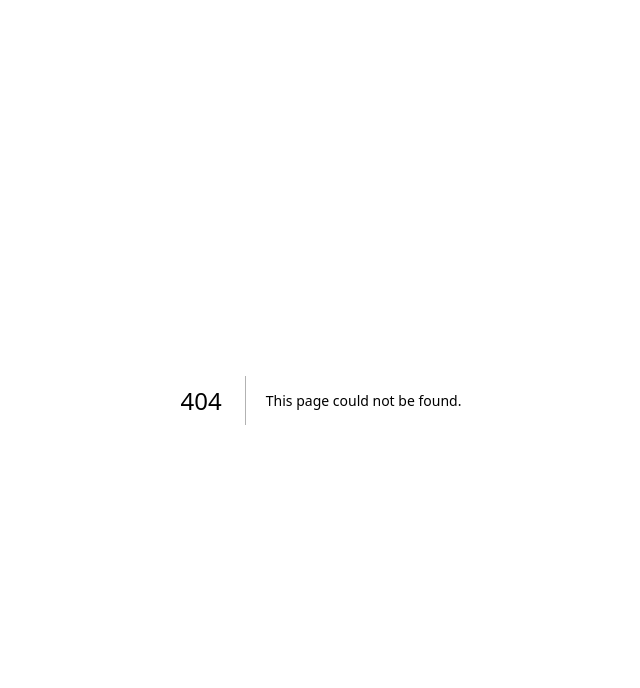
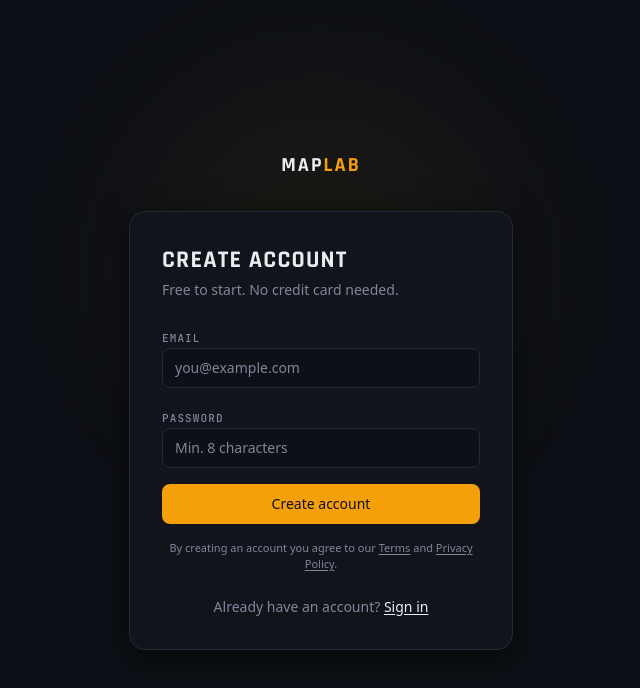
Before and after one commit to Netlex04/MapLab, a Next.js app in the folder apps/web/: page /register in a window 1280 px wide. Before the commit this address had no page. Shown: the top 688 px of the page, without its empty margins (319-959 px from the left). Built offline with nearby package versions, Linux system fonts and the light colour scheme.

Commit message:
feat: supabase auth

```diff
--- /dev/null
+++ b/apps/web/src/app/(auth)/layout.tsx
@@ -0,0 +1,24 @@
+import Link from 'next/link'
+
+export default function AuthLayout({ children }: { children: React.ReactNode }) {
+  return (
+    <div className="relative flex min-h-screen flex-col items-center justify-center p-6">
+      {/* Ambient glow */}
+      <div aria-hidden className="pointer-events-none absolute inset-0 overflow-hidden">
+        <div className="absolute left-1/2 top-1/3 h-96 w-96 -translate-x-1/2 -translate-y-1/2 rounded-full bg-amber-500/5 blur-3xl" />
+      </div>
+
+      {/* Wordmark */}
+      <Link
+        href="/"
+        className="relative mb-8 font-display text-xl font-bold uppercase tracking-widest"
+      >
+        Map<span className="text-primary">Lab</span>
+      </Link>
+
+      <div className="relative w-full max-w-sm">
+        {children}
+      </div>
+    </div>
+  )
+}
--- /dev/null
+++ b/apps/web/src/app/(auth)/login/login-form.tsx
@@ -0,0 +1,68 @@
+'use client'
+
+import { useActionState } from 'react'
+import Link from 'next/link'
+import { Button } from '@/components/ui/button'
+import { Input } from '@/components/ui/input'
+import { Label } from '@/components/ui/label'
+import { login, type AuthState } from '@/app/actions/auth'
+
+export function LoginForm() {
+  const [state, action, pending] = useActionState<AuthState, FormData>(login, null)
+
+  return (
+    <div className="rounded-xl border border-border bg-card p-8 shadow-lg">
+      <div className="mb-6">
+        <h1 className="font-display text-2xl font-bold uppercase tracking-wider">Sign in</h1>
+        <p className="mt-1 text-sm text-muted-foreground">Continue with your account</p>
+      </div>
+
+      <form action={action} className="space-y-4">
+        <div className="space-y-1.5">
+          <Label htmlFor="email" className="font-mono text-[11px] uppercase tracking-widest text-muted-foreground">
+            Email
+          </Label>
+          <Input
+            id="email"
+            name="email"
+            type="email"
+            placeholder="you@example.com"
+            required
+            autoComplete="email"
+          />
+        </div>
+
+        <div className="space-y-1.5">
+          <Label htmlFor="password" className="font-mono text-[11px] uppercase tracking-widest text-muted-foreground">
+            Password
+          </Label>
+          <Input
+            id="password"
+            name="password"
+            type="password"
+            placeholder="••••••••"
+            required
+            autoComplete="current-password"
+          />
+        </div>
+
+        {state && 'error' in state && (
+          <div className="rounded border border-destructive/30 bg-destructive/10 px-3 py-2 text-sm text-destructive">
+            {state.error}
+          </div>
+        )}
+
+        <Button type="submit" className="w-full" disabled={pending}>
+          {pending ? 'Signing in…' : 'Sign in'}
+        </Button>
+      </form>
+
+      <p className="mt-6 text-center text-sm text-muted-foreground">
+        No account yet?{' '}
+        <Link href="/register" className="text-foreground underline underline-offset-2 hover:text-primary transition-colors">
+          Create one
+        </Link>
+      </p>
+    </div>
+  )
+}
--- a/apps/web/src/app/(auth)/login/page.tsx
+++ b/apps/web/src/app/(auth)/login/page.tsx
@@ -1,13 +1,5 @@
+import { LoginForm } from './login-form'
+
 export default function LoginPage() {
-  return (
-    <main className="flex min-h-screen items-center justify-center p-8">
-      <div className="w-full max-w-sm space-y-6">
-        <div>
-          <h1 className="text-2xl font-bold">Einloggen</h1>
-          <p className="mt-1 text-sm text-muted-foreground">Weiter mit deinem Account</p>
-        </div>
-        {/* Auth-Formular kommt hier */}
-      </div>
-    </main>
-  )
+  return <LoginForm />
 }
--- /dev/null
+++ b/apps/web/src/app/(auth)/register/page.tsx
@@ -0,0 +1,5 @@
+import { RegisterForm } from './register-form'
+
+export default function RegisterPage() {
+  return <RegisterForm />
+}
--- /dev/null
+++ b/apps/web/src/app/(auth)/register/register-form.tsx
@@ -0,0 +1,101 @@
+'use client'
+
+import { useActionState } from 'react'
+import Link from 'next/link'
+import { Button } from '@/components/ui/button'
+import { Input } from '@/components/ui/input'
+import { Label } from '@/components/ui/label'
+import { register, type AuthState } from '@/app/actions/auth'
+
+export function RegisterForm() {
+  const [state, action, pending] = useActionState<AuthState, FormData>(register, null)
+
+  if (state && 'success' in state) {
+    return (
+      <div className="rounded-xl border border-border bg-card p-8 shadow-lg text-center">
+        <div className="mb-3 flex justify-center">
+          <span className="flex h-10 w-10 items-center justify-center rounded-full bg-green-400/10 text-green-400 text-xl">
+            ✓
+          </span>
+        </div>
+        <h2 className="font-display text-xl font-bold uppercase tracking-wider">Check your email</h2>
+        <p className="mt-2 text-sm text-muted-foreground">{state.success}</p>
+        <Link
+          href="/login"
+          className="mt-6 inline-block text-sm text-foreground underline underline-offset-2 hover:text-primary transition-colors"
+        >
+          Back to sign in
+        </Link>
+      </div>
+    )
+  }
+
+  return (
+    <div className="rounded-xl border border-border bg-card p-8 shadow-lg">
+      <div className="mb-6">
+        <h1 className="font-display text-2xl font-bold uppercase tracking-wider">Create account</h1>
+        <p className="mt-1 text-sm text-muted-foreground">Free to start. No credit card needed.</p>
+      </div>
+
+      <form action={action} className="space-y-4">
+        <div className="space-y-1.5">
+          <Label htmlFor="email" className="font-mono text-[11px] uppercase tracking-widest text-muted-foreground">
+            Email
+          </Label>
+          <Input
+            id="email"
+            name="email"
+            type="email"
+            placeholder="you@example.com"
+            required
+            autoComplete="email"
+          />
+        </div>
+
+        <div className="space-y-1.5">
+          <Label htmlFor="password" className="font-mono text-[11px] uppercase tracking-widest text-muted-foreground">
+            Password
+          </Label>
+          <Input
+            id="password"
+            name="password"
+            type="password"
+            placeholder="Min. 8 characters"
+            required
+            minLength={8}
+            autoComplete="new-password"
+          />
+        </div>
+
+        {state && 'error' in state && (
+          <div className="rounded border border-destructive/30 bg-destructive/10 px-3 py-2 text-sm text-destructive">
+            {state.error}
+          </div>
+        )}
+
+        <Button type="submit" className="w-full" disabled={pending}>
+          {pending ? 'Creating account…' : 'Create account'}
+        </Button>
+
+        <p className="text-center text-[11px] text-muted-foreground">
+          By creating an account you agree to our{' '}
+          <Link href="/terms" className="underline underline-offset-2 hover:text-foreground transition-colors">
+            Terms
+          </Link>{' '}
+          and{' '}
+          <Link href="/privacy" className="underline underline-offset-2 hover:text-foreground transition-colors">
+            Privacy Policy
+          </Link>
+          .
+        </p>
+      </form>
+
+      <p className="mt-6 text-center text-sm text-muted-foreground">
+        Already have an account?{' '}
+        <Link href="/login" className="text-foreground underline underline-offset-2 hover:text-primary transition-colors">
+          Sign in
+        </Link>
+      </p>
+    </div>
+  )
+}
--- /dev/null
+++ b/apps/web/src/app/actions/auth.ts
@@ -0,0 +1,52 @@
+'use server'
+
+import { redirect } from 'next/navigation'
+import { createClient } from '@/lib/supabase/server'
+
+export type AuthState =
+  | { error: string }
+  | { success: string }
+  | null
+
+export async function login(_: AuthState, formData: FormData): Promise<AuthState> {
+  const supabase = await createClient()
+
+  const email = formData.get('email') as string
+  const password = formData.get('password') as string
+
+  const { error } = await supabase.auth.signInWithPassword({ email, password })
+
+  if (error) return { error: error.message }
+
+  redirect('/dashboard')
+}
+
+export async function register(_: AuthState, formData: FormData): Promise<AuthState> {
+  const supabase = await createClient()
+
+  const email = formData.get('email') as string
+  const password = formData.get('password') as string
+
+  const { data, error } = await supabase.auth.signUp({
+    email,
+    password,
+    options: {
+      emailRedirectTo: `${process.env.NEXT_PUBLIC_SITE_URL ?? ''}/auth/callback`,
+    },
+  })
+
+  if (error) return { error: error.message }
+
+  // No session means email confirmation is required
+  if (!data.session) {
+    return { success: 'Check your email to confirm your account.' }
+  }
+
+  redirect('/dashboard')
+}
+
+export async function logout() {
+  const supabase = await createClient()
+  await supabase.auth.signOut()
+  redirect('/login')
+}
--- /dev/null
+++ b/apps/web/src/app/auth/callback/route.ts
@@ -0,0 +1,18 @@
+import { NextResponse } from 'next/server'
+import { createClient } from '@/lib/supabase/server'
+
+export async function GET(request: Request) {
+  const { searchParams, origin } = new URL(request.url)
+  const code = searchParams.get('code')
+
+  if (code) {
+    const supabase = await createClient()
+    const { error } = await supabase.auth.exchangeCodeForSession(code)
+
+    if (!error) {
+      return NextResponse.redirect(`${origin}/dashboard`)
+    }
+  }
+
+  return NextResponse.redirect(`${origin}/login?error=auth-callback-failed`)
+}
```
Also changed, not shown: 1 other file (tests, documents, lock files or other folders).
